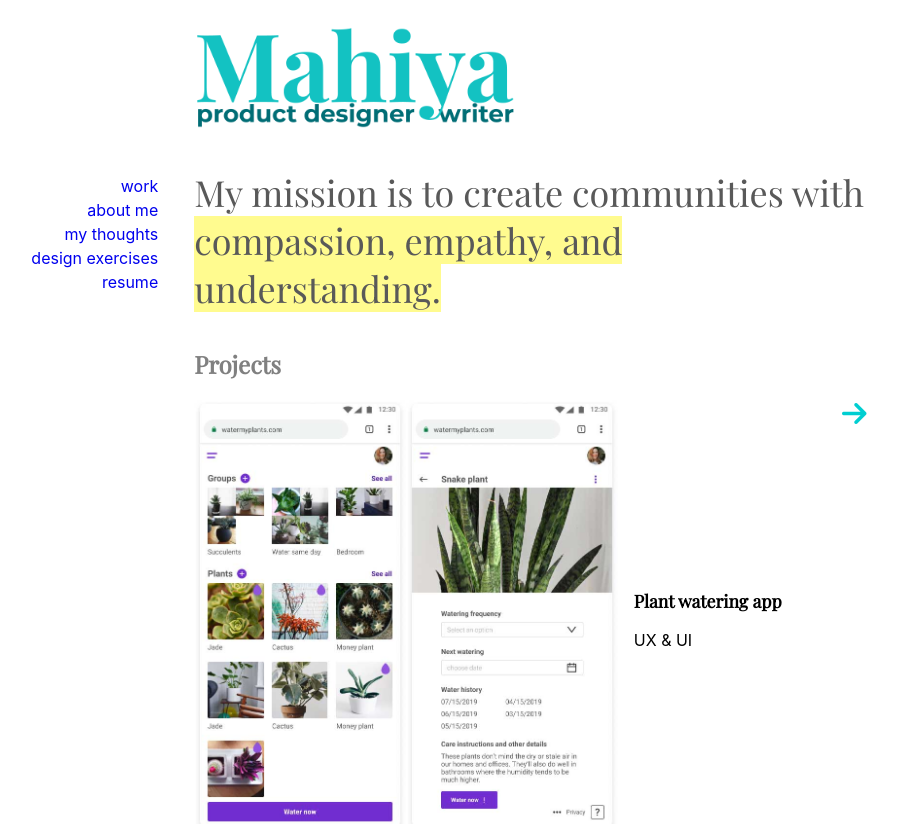
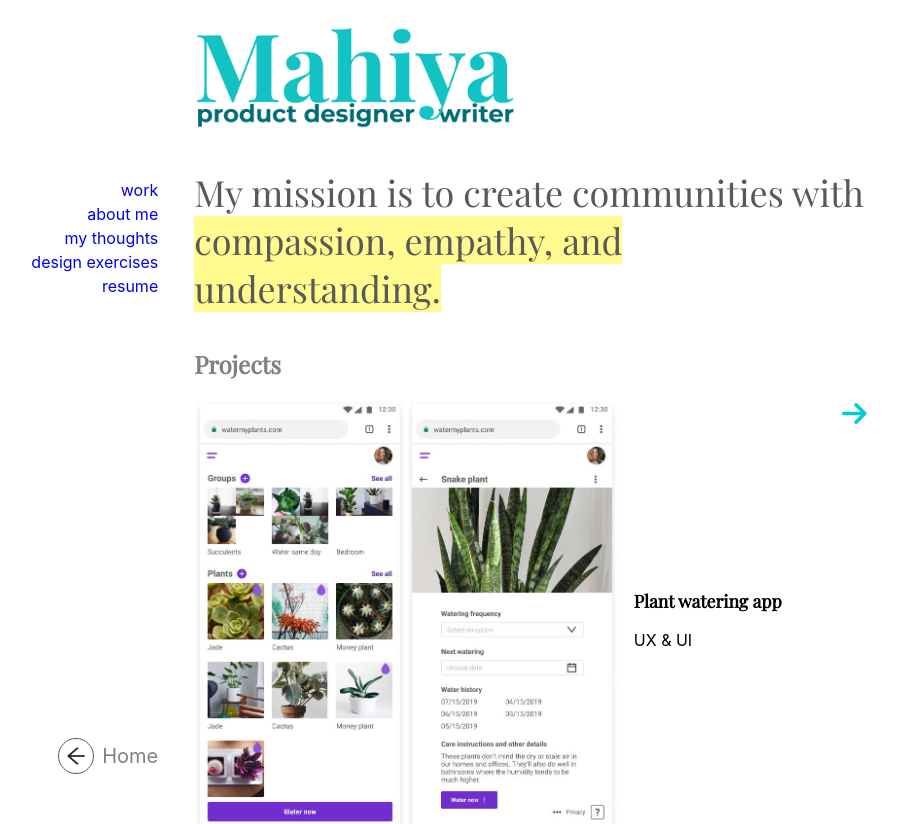
Before and after one commit to vishalicious213/mahiya, a React (Create React App) app: page / in a window 1280 px wide. Shown: the top 824 px of the page, without its empty margins (193-1091 px from the left). Built offline with nearby package versions, Linux system fonts and the light colour scheme.

Commit message:
changed grid layout and sidebar top margin

```diff
--- a/src/App.css
+++ b/src/App.css
@@ -34,7 +34,7 @@
   .wrapper {
       grid-template-columns: repeat(9, 1fr);
       grid-template-areas:
-        "sd sd hd   hd   hd   hd   hd   hd   hd"
+        ".  .  hd   hd   hd   hd   hd   hd   hd"
         "sd sd main main main main main main main"
         "sd sd ft   ft   ft   ft   ft   ft   ft";
   }
--- a/src/styles/sidebar.css
+++ b/src/styles/sidebar.css
@@ -1,5 +1,6 @@
 #sidebar {
-    margin-top: 11rem;
+    /* outline: 1px solid red; */
+    /* margin-top: 1rem; */
   }
 
   #sidebar-top > a, #sidebar-bottom > a {
@@ -24,7 +25,8 @@
       margin-right: 2rem;
       position: sticky;
       top: 2rem;
-      height: 100vh;
+      height: 80vh;
+      margin-top: 3rem;
     }
 
     .side-menu-item {
```
